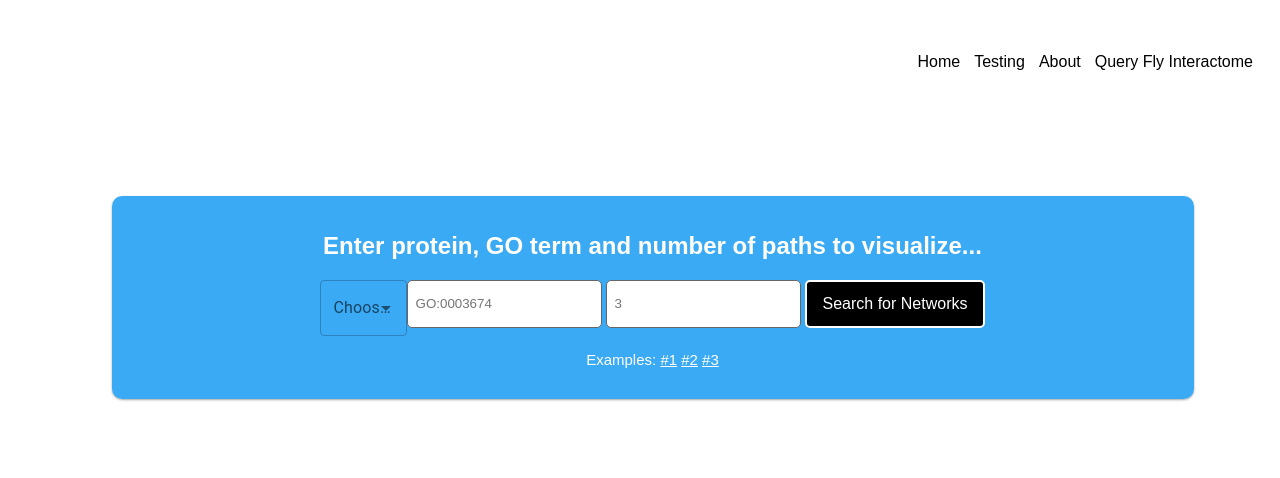
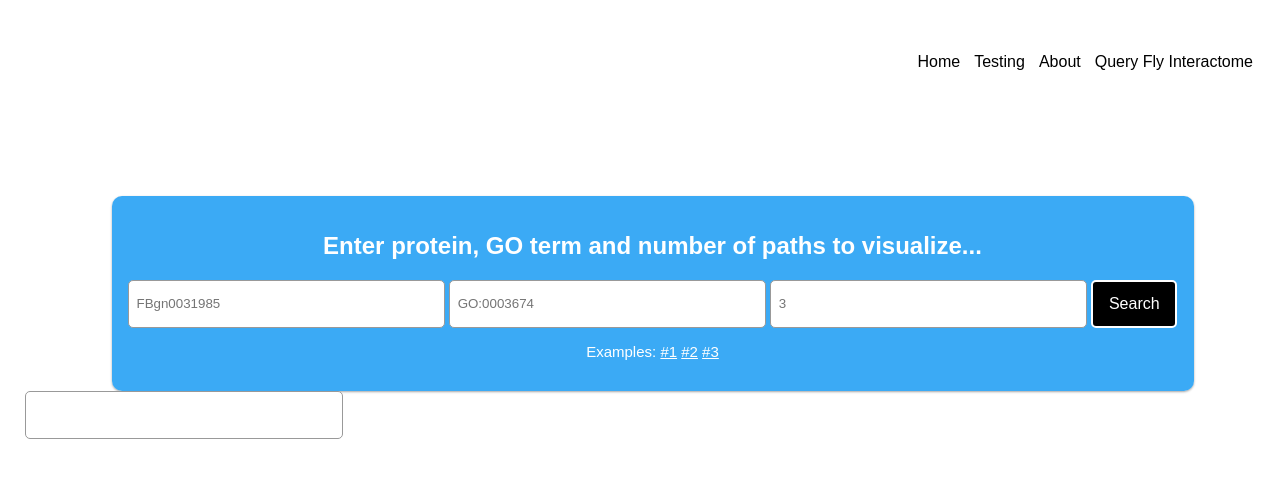
Before and after one commit to Reed-CompBio/protein-weaver, a React (Vite) app in the folder client/: page /flybase in a window 1280 px wide. Shown: the top 478 px of the page. Built offline with nearby package versions, Linux system fonts and the light colour scheme.

Commit message:
basic auto complete
still need to be able to access the value and pass it into the query

```diff
--- a/client/src/components/FlyQuery.jsx
+++ b/client/src/components/FlyQuery.jsx
@@ -7,7 +7,8 @@ import cytoscape from "cytoscape";
 import { cytoscapeStyle, layout } from "../assets/CytoscapeConfig";
 import Sidebar from "./Sidebar";
 import QueryError from "./QueryError";
-import ProteinSuggestor from "./SearchSuggestion";
+import Autocomplete from "./SearchSuggestion";
+import SearchBar from "./SearchBar";
 
 export default function FlyQuery() {
   const [query, setQuery] = useState({ protein: "", goTerm: "", k: [] });
@@ -126,13 +127,33 @@ export default function FlyQuery() {
     }
   }
 
-  const handleInputChange = (e) => {
-    const { name, value } = e.target;
+  // const handleInputChange = (e) => {
+  //   const { name, value } = e.target;
+  //   setQuery((prevData) => ({
+  //     ...prevData,
+  //     [name]: value,
+  //   }));
+  // };
+
+  const handleInputChange = (e, value, reason) => {
+    const { name } = e.target;
+
+    if (reason === 'select-option' || reason === 'remove-option') {
+      // If the user selected or removed an option in Autocomplete
       setQuery((prevData) => ({
         ...prevData,
         [name]: value,
       }));
+    } else {
+      // For regular text input in TextField
+      setQuery((prevData) => ({
+        ...prevData,
+        [name]: e.target.value,
+      }));
+    }
   };
+
+
 
   const handleSourceNode = (e) => {
     const newSource = e.target.getAttribute("new-source-node");
@@ -179,46 +200,16 @@ export default function FlyQuery() {
   return (
     <div>
       <div className="search-box-align">
-        <div className="container">
-          <form method="post" onSubmit={handleSubmit} ref={submitRef}>
-            <div className="wrapper">
-              <h2>
-                Enter protein, GO term and number of paths to visualize...
-              </h2>
-              <div className="search-container">
-                <ProteinSuggestor
+        <SearchBar
+          handleSubmit={handleSubmit}
+          submitRef={submitRef}
           query={query}
           handleInputChange={handleInputChange}
+          getExample={getExample}
         />
-                <input
-                  type="text"
-                  name="goTerm"
-                  placeholder="GO:0003674"
-                  value={query.goTerm}
-                  onChange={handleInputChange}
-                  required
+        <Autocomplete
+          suggestions={['flw','egfr']}
         />
-                <input
-                  type="number"
-                  min="0"
-                  name="k"
-                  placeholder="3"
-                  value={query.k}
-                  onChange={handleInputChange}
-                  required
-                />
-                <button type="submit" className="button">
-                  Search for Networks
-                </button>
-              </div>
-            </div>
-          </form>
-          <p className="example">
-            Examples: <a onClick={() => getExample(1)}>#1</a>{" "}
-            <a onClick={() => getExample(2)}>#2</a>{" "}
-            <a onClick={() => getExample(3)}>#3</a>
-          </p>
-        </div>
 
         {hasError && <QueryError />}
 
--- /dev/null
+++ b/client/src/components/SearchBar.jsx
@@ -0,0 +1,54 @@
+import React from 'react';
+import PropTypes from 'prop-types';
+
+export default function SearchBar({ handleSubmit, submitRef, query, handleInputChange, getExample }) {
+
+
+    return (
+        <div className="container">
+          <form method="post" onSubmit={handleSubmit} ref={submitRef}>
+            <div className="wrapper">
+              <h2>
+                Enter protein, GO term and number of paths to visualize...
+              </h2>
+              <div className="search-container">
+              <input
+                  id="protein-input"
+                  type="text"
+                  name="protein"
+                  placeholder="FBgn0031985"
+                  value={query.protein}
+                  onChange={handleInputChange}
+                  required
+                />
+                <input
+                  type="text"
+                  name="goTerm"
+                  placeholder="GO:0003674"
+                  value={query.goTerm}
+                  onChange={handleInputChange}
+                  required
+                />
+                <input
+                  type="number"
+                  min="0"
+                  name="k"
+                  placeholder="3"
+                  value={query.k}
+                  onChange={handleInputChange}
+                  required
+                />
+                <button type="submit" className="button">
+                  Search
+                </button>
+              </div>
+            </div>
+          </form>
+          <p className="example">
+            Examples: <a onClick={() => getExample(1)}>#1</a>{" "}
+            <a onClick={() => getExample(2)}>#2</a>{" "}
+            <a onClick={() => getExample(3)}>#3</a>
+          </p>
+        </div>
+    )
+};
--- a/client/src/components/SearchSuggestion.jsx
+++ b/client/src/components/SearchSuggestion.jsx
@@ -1,32 +1,79 @@
-import React, { useState } from 'react';
-import Autocomplete from '@mui/material/Autocomplete';
-import TextField from '@mui/material/TextField';
+import React, { useState } from "react";
+const Autocomplete = (props) => {
+  const [active, setActive] = useState(0);
+  const [filtered, setFiltered] = useState([]);
+  const [isShow, setIsShow] = useState(false);
+  const [input, setInput] = useState("");
 
-export default function ProteinSuggestor({ proteinOptions, query, handleInputChange }) {
-  const [selectedOption, setSelectedOption] = useState(null);
-
-  // Define your suggestions array
-  const suggestions = ["egfr", "flw"];
-
-  return (
-    <Autocomplete
-      options={suggestions}
-      getOptionLabel={(option) => option} // You don't need .label here because the suggestions are just strings
-      value={selectedOption}
-      onChange={(event, newValue) => {
-        setSelectedOption(newValue);
-      }}
-      renderInput={(params) => (
-        <TextField
-          {...params}
-          name="protein"
-          label="Choose an option"
-          placeholder="FBgn0031985"
-          required
-          value={query.protein}
-          onChange={handleInputChange}
-        />
-      )}
-    />
+  const onChange = e => {
+    const { suggestions } = props;
+    const input = e.currentTarget.value;
+    const newFilteredSuggestions = suggestions.filter(
+      suggestion =>
+        suggestion.toLowerCase().indexOf(input.toLowerCase()) > -1
+    );
+    setActive(0);
+    setFiltered(newFilteredSuggestions);
+    setIsShow(true);
+    setInput(e.currentTarget.value)
+  };
+const onClick = e => {
+    setActive(0);
+    setFiltered([]);
+    setIsShow(false);
+    setInput(e.currentTarget.innerText)
+  };
+const onKeyDown = e => {
+    if (e.keyCode === 13) { // enter key
+      setActive(0);
+      setIsShow(false);
+      setInput(filtered[active])
+    }
+    else if (e.keyCode === 38) { // up arrow
+      return (active === 0) ? null : setActive(active - 1);
+    }
+    else if (e.keyCode === 40) { // down arrow
+      return (active - 1 === filtered.length) ? null : setActive(active + 1);
+    }
+  };
+const renderAutocomplete = () => {
+    if (isShow && input) {
+      if (filtered.length) {
+        return (
+          <ul className="autocomplete">
+            {filtered.map((suggestion, index) => {
+              let className;
+              if (index === active) {
+                className = "active";
+              }
+              return (
+                <li className={className} key={suggestion} onClick={onClick}>
+                  {suggestion}
+                </li>
+              );
+            })}
+          </ul>
+        );
+      } else {
+        return (
+          <div className="no-autocomplete">
+            <em>Not found</em>
+          </div>
+        );
+      }
+    }
+    return <></>;
+  }
+return (
+    <>
+      <input
+        type="text"
+        onChange={onChange}
+        onKeyDown={onKeyDown}
+        value={input}
+      />
+      {renderAutocomplete()}
+    </>
   );
 }
+export default Autocomplete;
--- a/client/src/index.css
+++ b/client/src/index.css
@@ -168,6 +168,8 @@ input {
   order: 4;
   flex: 0 1 auto;
   align-self: auto;
+  height: 30px;
+  text-align: center;
 }
 
 input {
@@ -186,14 +188,6 @@ input {
 .date-to {
   flex: 1 1 auto;
 }
-
-/* .button {
-    border: 2px solid white;
-    border-radius: 2px;
-    order: 4;
-    flex: 0 1 auto;
-    align-self: auto;
-} */
 
 .cytoscape-graph{
   border: 2px solid white;
@@ -263,6 +257,38 @@ input {
   text-wrap: break-word;
 }
 
+input {
+  border: 1px solid #999;
+  padding: 8px;
+  width: 300px;
+}
+.no-autocomplete {
+  color: #999;
+  padding: 8px;
+}
+.autocomplete {
+  border: 1px solid #999;
+  border-top-width: 0;
+  list-style: none;
+  margin-top: 0;
+  max-height: 143px;
+  overflow-y: auto;
+  padding-left: 0;
+  width: calc(300px + 1rem);
+}
+.autocomplete li {
+  padding: 8px;
+}
+.autocomplete > .active,
+.autocomplete li:hover {
+  background-color: darkgray;
+  cursor: pointer;
+  font-weight: 700;
+}
+.autocomplete li:not(:last-of-type) {
+  border-bottom: 1px solid #999;
+}
+
 @media (prefers-color-scheme: light) {
   :root {
     color: #213547;
```
Lines whose indentation alone changed are shown as unchanged.
